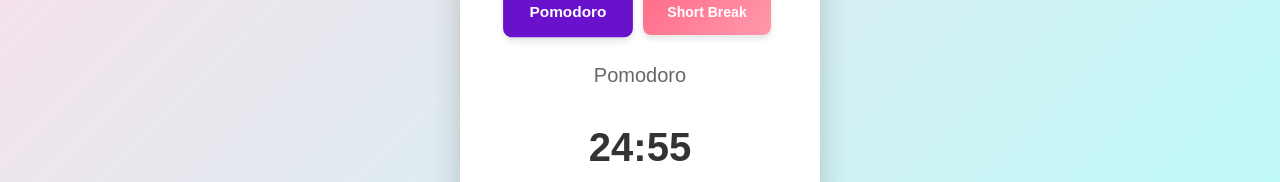
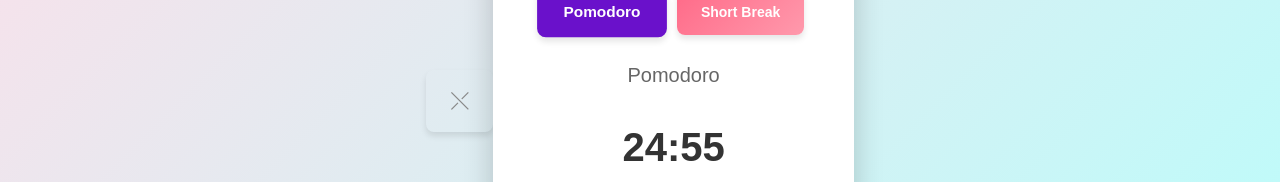
Before and after one commit to sridurgeshv/productivity-tool, a React (Vite) app in the folder productivity-tracker-frontend/: page /focus-timer in a window 1280 px wide. Shown: the part 299-481 px from the top of the page. Built offline with nearby package versions, Linux system fonts and the light colour scheme; no server answers.

Commit message:
changes underhoing

```diff
--- a/productivity-tracker-frontend/src/components/globals/FocusTimer.css
+++ b/productivity-tracker-frontend/src/components/globals/FocusTimer.css
@@ -15,6 +15,12 @@
   justify-content: center;
   align-items: center;
   color: #333;
+}
+
+
+.close-button {
+  font-size: 24px;
+  cursor: pointer;
 }
 
 /* Timer Container */
--- a/productivity-tracker-frontend/src/components/pages/FocusTimer.jsx
+++ b/productivity-tracker-frontend/src/components/pages/FocusTimer.jsx
@@ -3,11 +3,9 @@ import { useLocation } from "react-router-dom";
 import "../globals/FocusTimer.css";
 import BinauralBeats from "./BinauralBeats"; // Import BinauralBeats component
 
-const FocusTimerPage = () => {
+const FocusTimerPage = ({onClose}) => {
   const location = useLocation();
   const { title } = location.state || { title: "Default Task" };
-
-  // Timer states
   const [seconds, setSeconds] = useState(25 * 60); // Default Pomodoro time
   const [isRunning, setIsRunning] = useState(true);
   const [mode, setMode] = useState("Pomodoro"); // Modes: Pomodoro, Short Break
@@ -81,11 +79,39 @@ const FocusTimerPage = () => {
     setActiveAudio(audio);
   };
 
+  const handleStop = () => {
+    setIsRunning(false);
+    if (currentAudio) {
+      currentAudio.pause();
+      currentAudio.currentTime = 0;
+    }
+    if (focusTask) {
+      fetch('http://localhost:3000/tracked-tasks', {
+        method: 'POST',
+        headers: {
+          'Content-Type': 'application/json',
+        },
+        body: JSON.stringify({ title: focusTask, time: Math.floor(totalFocusedTime / 60) }),
+      })
+        .then(response => response.json())
+        .then(data => {
+          console.log('Task tracked successfully:', data);
+          addTrackedTask(data);
+        })
+        .catch(error => {
+          console.error('Error posting tracked task:', error);
+        });
+    }
+    onClose();
+  };
+
   return (
     <div className="focus-timer-overlay">
+      <div className="focus-timer-header">
       {/* Binaural Beats Section */}
       <BinauralBeats onMusicStart={handleMusicStart} />
-
+      <button className="close-button" onClick={handleStop}>&#10540;</button>
+      </div>
       <div className="focus-timer">
         <h1>Pomodoro Timer</h1>
 
```
